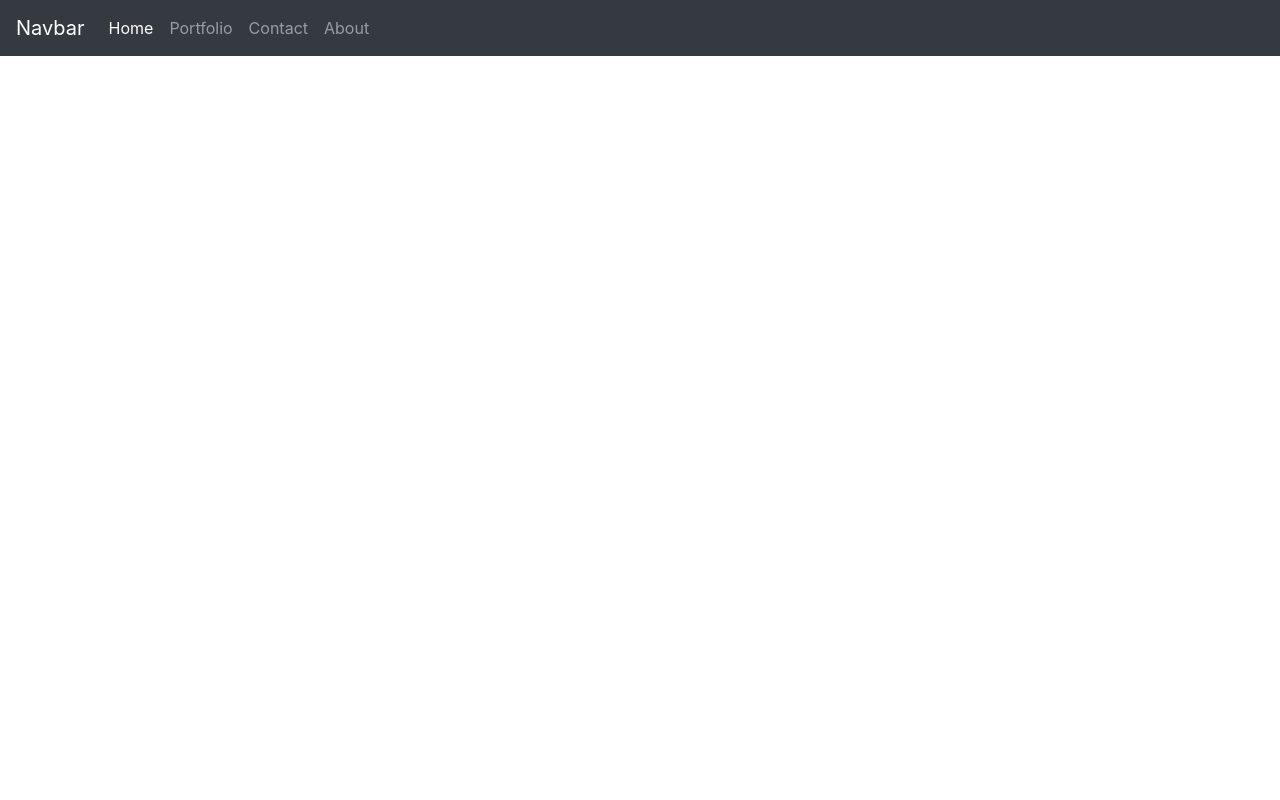
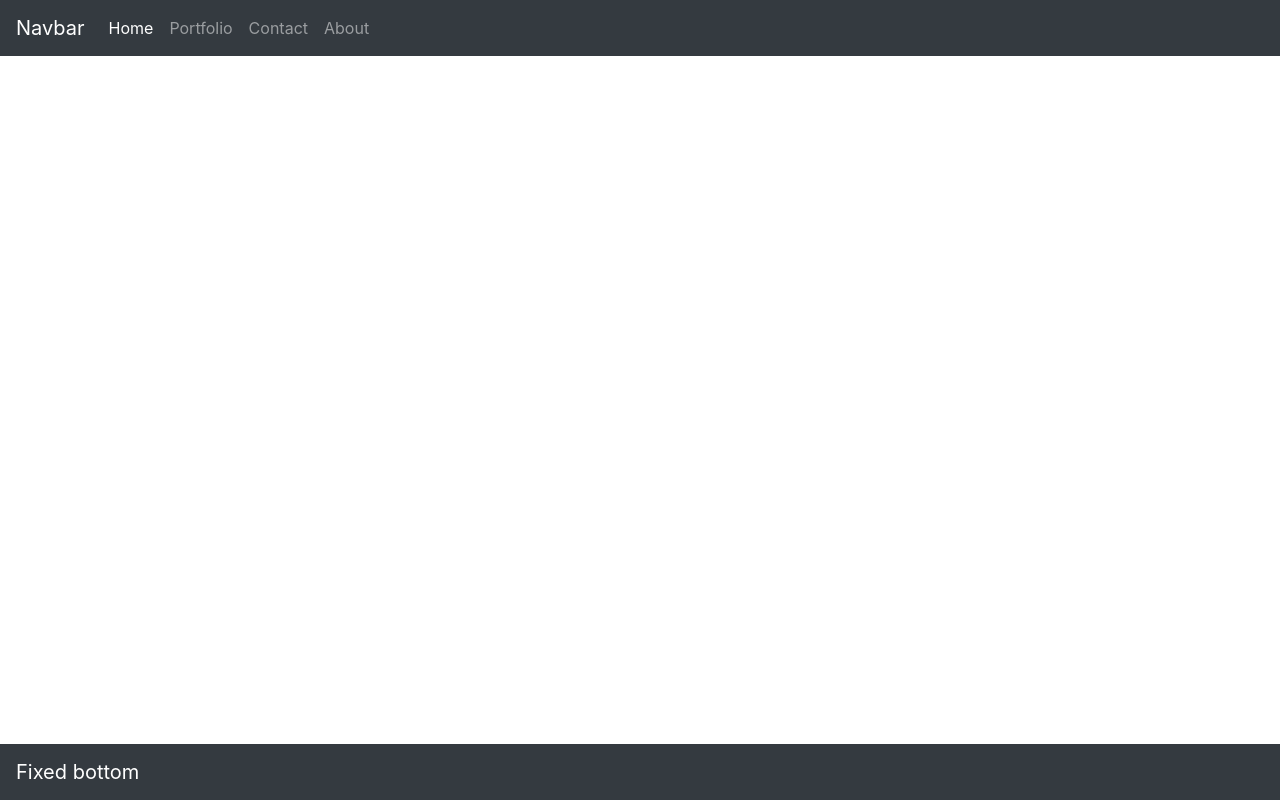
Before and after one commit to mc0918/mc0918.github.io, a plain HTML site: page index.html in a window 1280 px wide. Drawn offline with nearby package versions, Linux system fonts and the light colour scheme.

Commit message:
added footer

```diff
--- a/index.html
+++ b/index.html
@@ -72,6 +72,9 @@
       Bucca Di Beppo
     </div>
 
+    <nav class="navbar fixed-bottom navbar-dark bg-dark">
+      <a class="navbar-brand" href="#">Fixed bottom</a>
+    </nav>
     <!-- Most recent JQuery CDN -->
     <script
       src="https://code.jquery.com/jquery-3.3.1.min.js"
```
